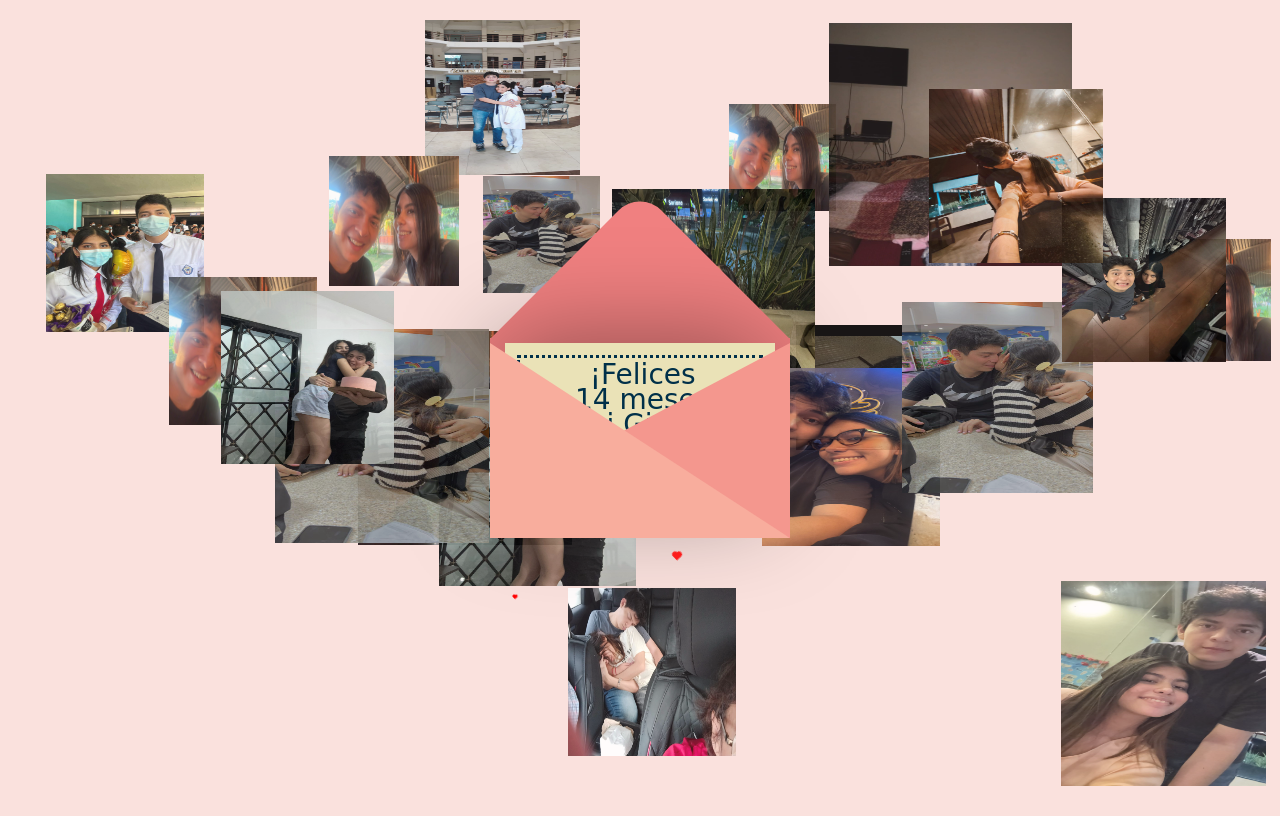
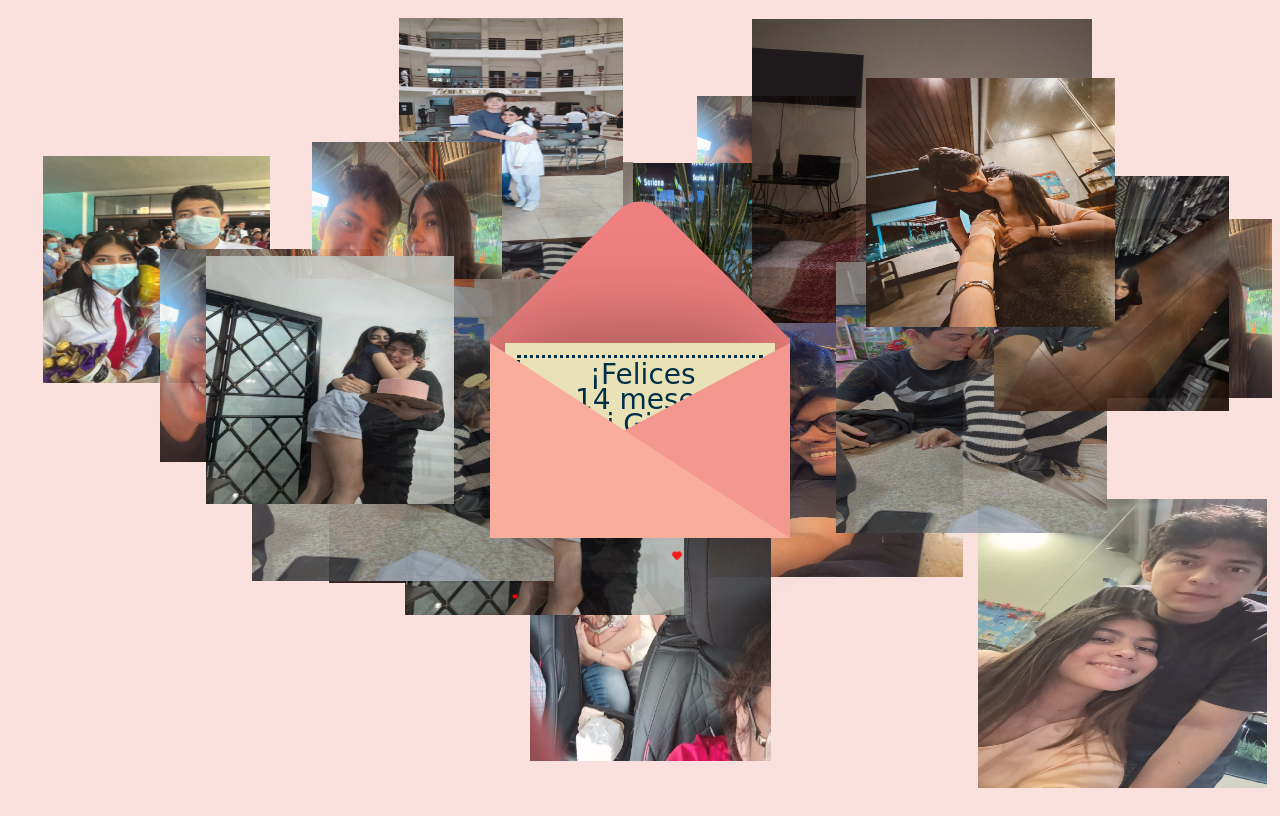
Before and after one commit to ilDardon/Meses, a plain HTML site: page index.html in a window 1280 px wide. Drawn offline with nearby package versions, Linux system fonts and the light colour scheme.

Commit message:
Update index.html

```diff
--- a/index.html
+++ b/index.html
@@ -58,7 +58,7 @@
             const $img = $('<img>').attr('src', imageUrl);
 
             // Random size between 100px and 250px (adjust as needed)
-            const size = getRandomInt(100, 250);
+            const size = getRandomInt(150, 350);
             $img.css({
                 width: size + 'px',
                 height: size + 'px'
```
